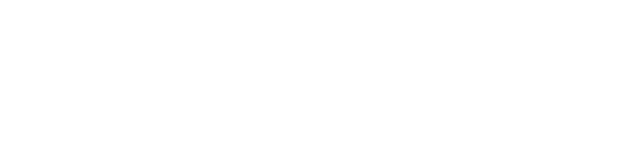
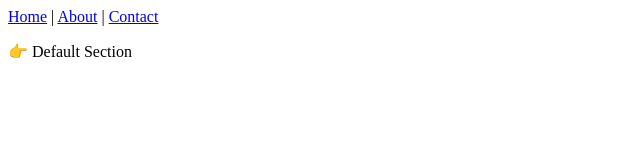
Before and after one commit to Jonayed-nasir/DOM-Practice, a plain HTML site: page Chapter 11/index.html in a window 1280 px wide. Shown: the whole page, without its empty margins (0-640 px from the left). Drawn offline with Linux system fonts and the light colour scheme.

Commit message:
dom event practice

```diff
--- a/Chapter 11/index.html
+++ b/Chapter 11/index.html
@@ -22,6 +22,25 @@
  -->
 
 
+<!-- <nav>
+    <a href="#home">Home</a>
+    <a href="#about">About</a>
+    <a href="#contact">contact</a>
+</nav>
+
+<main id="content">
+    <h1>Hashchange event demo!</h1>
+    <p>click links above t change the content</p>
+</main> -->
+
+
+<a href="#home">Home</a> |
+<a href="#about">About</a> |
+<a href="#contact">Contact</a>
+
+<p id="result">👉 Default Section</p>
+
+
 
     <script src="js/index.js"></script>
 </body>
--- /dev/null
+++ b/Chapter 12/index.html
@@ -0,0 +1,38 @@
+<!DOCTYPE html>
+<html lang="en">
+
+<head>
+    <meta charset="UTF-8">
+    <meta name="viewport" content="width=device-width, initial-scale=1.0">
+    <title>Document</title>
+
+
+</head>
+
+<body>
+
+    <!-- <ul id="menu">
+        <li id="home">Home</li>
+        <li id="about">About</li>
+        <li id="contact">Contact</li>
+    </ul> -->
+
+
+<!-- <div id="container">
+    <button class="btn">Click Me</button>
+</div>
+
+<button onclick="addNew()">Add New Button</button>-->
+
+
+<!-- part 2 -->
+
+<!-- <button id="myButton">Clikcked</button> -->
+
+
+
+
+    <script src="js/index.js"></script>
+</body>
+
+</html>
```
Also changed, not shown: Chapter 11/js/index.js (+38 -0 lines), Chapter 12/js/index.js (added, +83 -0 lines).
